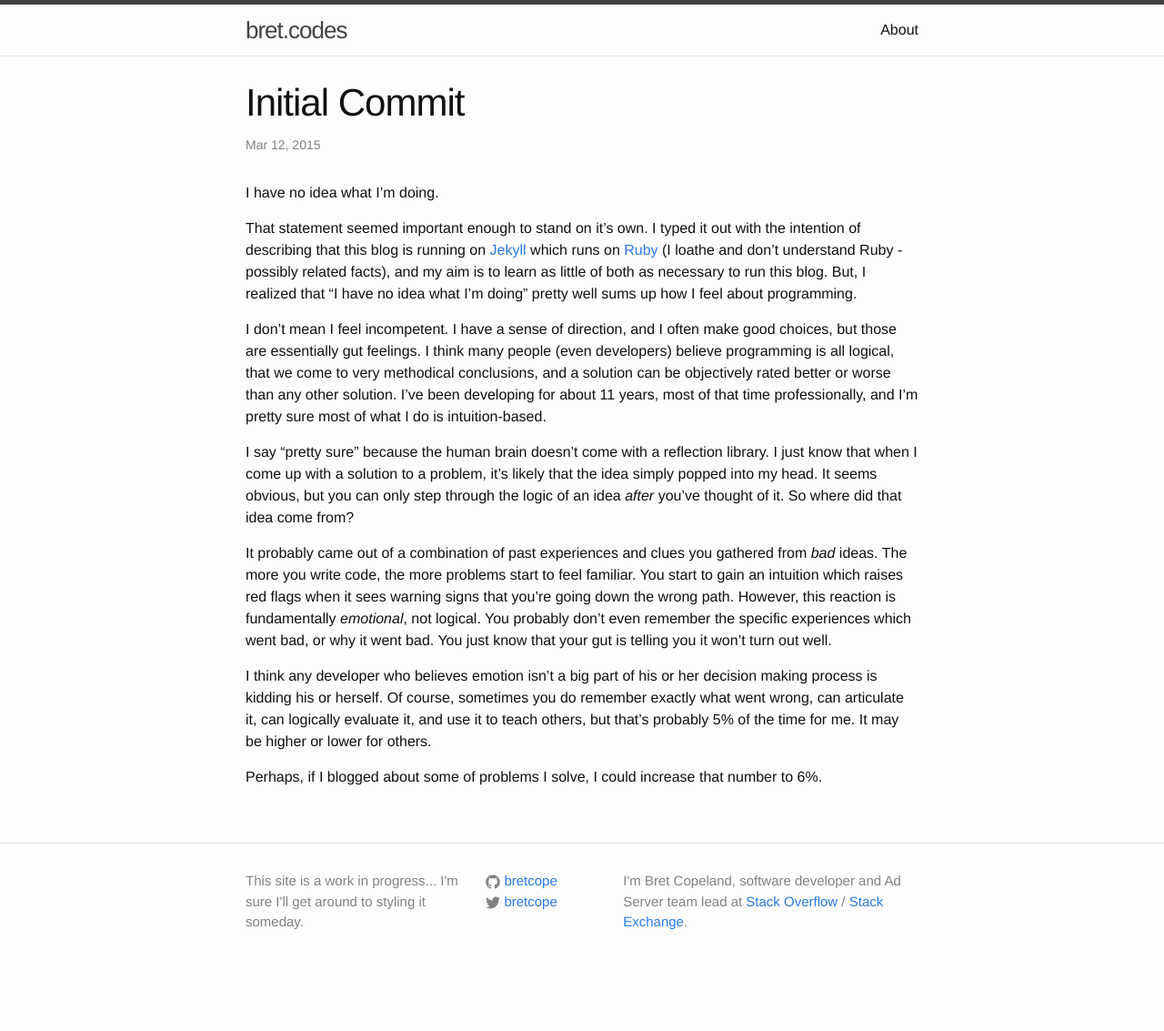
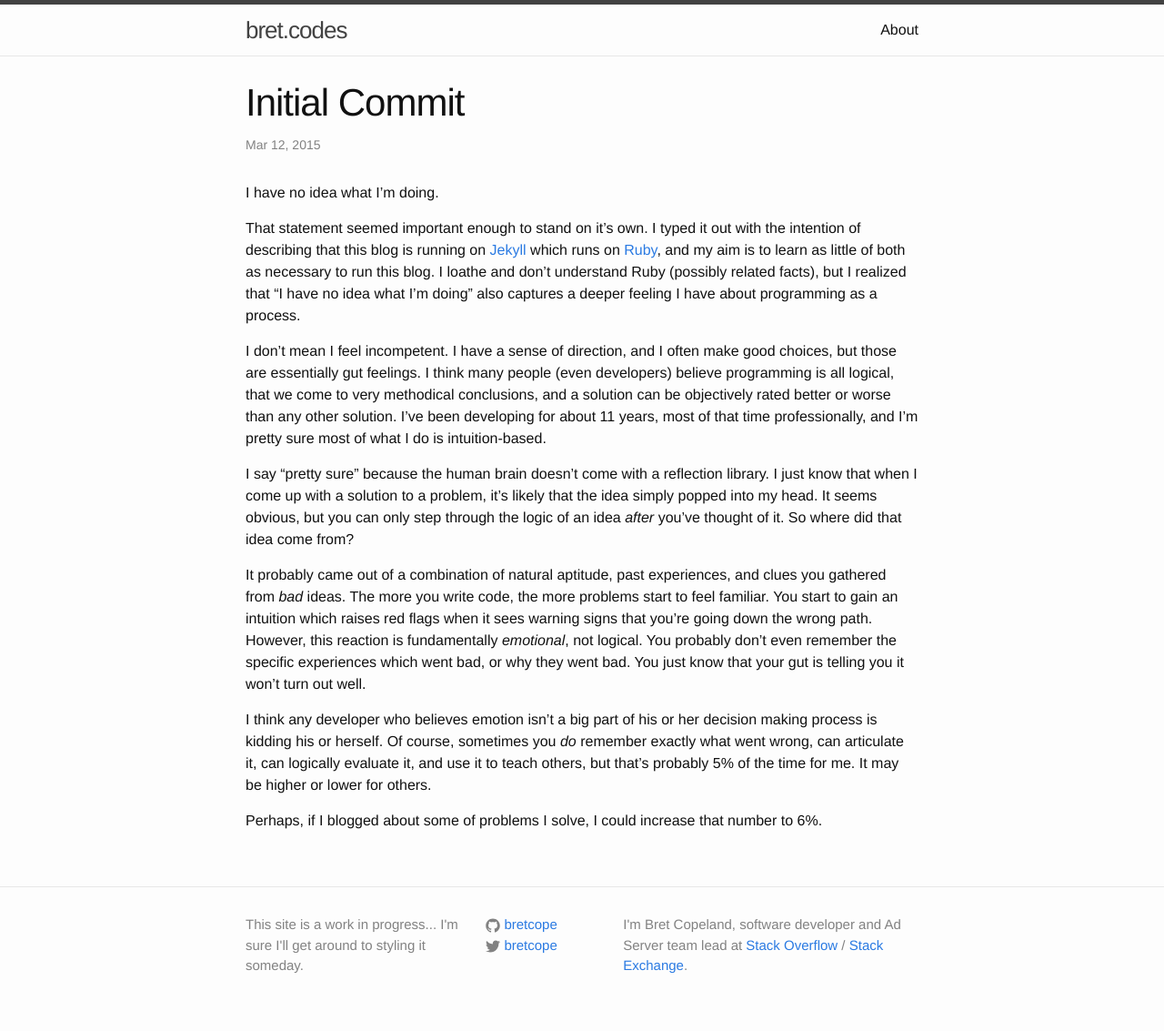
Before and after one commit to bretcope/bret.codes, a Jekyll site: the page built from _posts/2015-03-12-initial-commit.md, in a window 1280 px wide. Shown: the whole page at 91% size. Built offline with Jekyll 4.4.1, drawn with Linux system fonts in a browser that asks for light colours; comment, search, counter and statistics services are not loaded; before the commit the page ends 1085 px from its top, so only the background shows below that.

Commit message:
More wording changes.

```diff
--- a/_posts/2015-03-12-initial-commit.md
+++ b/_posts/2015-03-12-initial-commit.md
@@ -6,14 +6,14 @@ date: 2015-03-12 05:49:00
 
 I have no idea what I'm doing.
 
-That statement seemed important enough to stand on it's own. I typed it out with the intention of describing that this blog is running on [Jekyll](http://jekyllrb.com/) which runs on [Ruby](https://www.ruby-lang.org) (I loathe and don't understand Ruby - possibly related facts), and my aim is to learn as little of both as necessary to run this blog. But, I realized that "I have no idea what I'm doing" pretty well sums up how I feel about programming.
+That statement seemed important enough to stand on it's own. I typed it out with the intention of describing that this blog is running on [Jekyll](http://jekyllrb.com/) which runs on [Ruby](https://www.ruby-lang.org), and my aim is to learn as little of both as necessary to run this blog. I loathe and don't understand Ruby (possibly related facts), but I realized that "I have no idea what I'm doing" also captures a deeper feeling I have about programming as a process.
 
 I don't mean I feel incompetent. I have a sense of direction, and I often make good choices, but those are essentially gut feelings. I think many people (even developers) believe programming is all logical, that we come to very methodical conclusions, and a solution can be objectively rated better or worse than any other solution. I've been developing for about 11 years, most of that time professionally, and I'm pretty sure most of what I do is intuition-based.
 
 I say "pretty sure" because the human brain doesn't come with a reflection library. I just know that when I come up with a solution to a problem, it's likely that the idea simply popped into my head. It seems obvious, but you can only step through the logic of an idea _after_ you've thought of it. So where did that idea come from?
 
-It probably came out of a combination of past experiences and clues you gathered from _bad_ ideas. The more you write code, the more problems start to feel familiar. You start to gain an intuition which raises red flags when it sees warning signs that you're going down the wrong path. However, this reaction is fundamentally _emotional_, not logical. You probably don't even remember the specific experiences which went bad, or why it went bad. You just know that your gut is telling you it won't turn out well.
+It probably came out of a combination of natural aptitude, past experiences, and clues you gathered from _bad_ ideas. The more you write code, the more problems start to feel familiar. You start to gain an intuition which raises red flags when it sees warning signs that you're going down the wrong path. However, this reaction is fundamentally _emotional_, not logical. You probably don't even remember the specific experiences which went bad, or why they went bad. You just know that your gut is telling you it won't turn out well.
 
-I think any developer who believes emotion isn't a big part of his or her decision making process is kidding his or herself. Of course, sometimes you do remember exactly what went wrong, can articulate it, can logically evaluate it, and use it to teach others, but that's probably 5% of the time for me. It may be higher or lower for others.
+I think any developer who believes emotion isn't a big part of his or her decision making process is kidding his or herself. Of course, sometimes you _do_ remember exactly what went wrong, can articulate it, can logically evaluate it, and use it to teach others, but that's probably 5% of the time for me. It may be higher or lower for others.
 
 Perhaps, if I blogged about some of problems I solve, I could increase that number to 6%.
```
